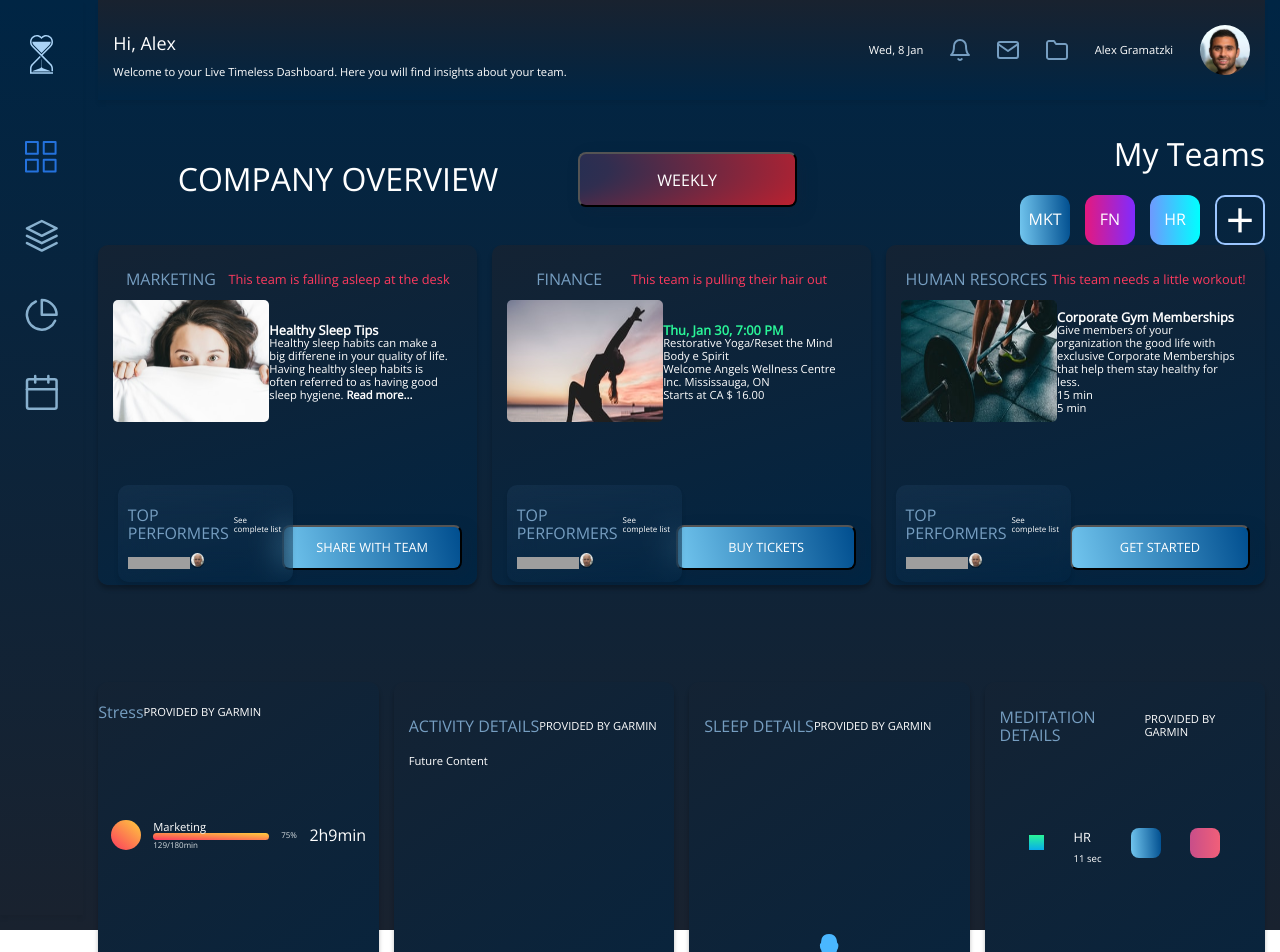
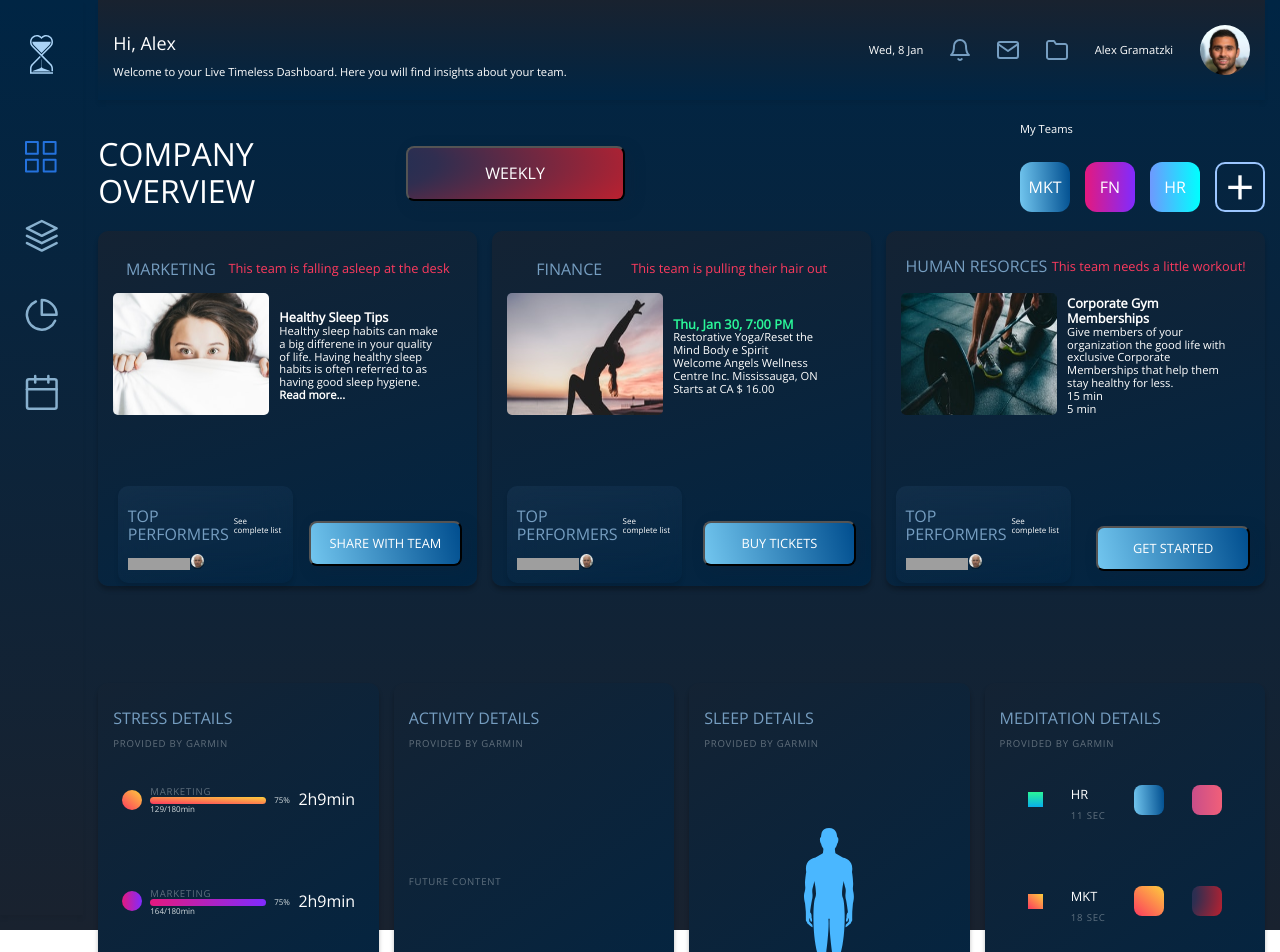
Before and after one commit to fabiomantelli/react_dashboard, a React (Create React App) app: page /company in a window 1280 px wide. Shown: the top 952 px of the page. Built offline with nearby package versions, Linux system fonts and the light colour scheme; grey boxes are pictures that could not be loaded.

Commit message:
primeira versao

```diff
--- a/src/App.css
+++ b/src/App.css
@@ -181,6 +181,7 @@
   grid-row: body;
   grid-template-columns: [overview] 1.2fr [meditation-column] 1fr [stress] 1fr;
   grid-template-rows: [meditation-row] 1fr [intolerance] 1fr;
+  height: 100vh;
 }
 
 .body ul {
--- a/src/components/conteudo/company/Company.js
+++ b/src/components/conteudo/company/Company.js
@@ -28,7 +28,7 @@ class Company extends Component {
                 <div className="company-overview">
                     <div className="company-overview-main">
                         <h1>COMPANY OVERVIEW</h1>
-                        <button id="company-overview-weekly">WEEKLY</button>
+                        <button id="company-overview-button">WEEKLY</button>
 
                     </div>
 
@@ -54,7 +54,7 @@ class Company extends Component {
 
                             <div id="woman-main"><img src={Woman} alt="Woman"></img></div>
 
-                            <div>
+                            <div className="text-options">
                                 <h2><strong>Healthy Sleep Tips</strong></h2>
                                 <h3>Healthy sleep habits can make a big differene in your quality of life.
                                     Having healthy sleep habits is often referred to as having good sleep hygiene. <strong>Read more...</strong>
@@ -79,7 +79,7 @@ class Company extends Component {
 
                             <div id="finance-main"><img src={Finance} alt="Finance"></img></div>
 
-                            <div id="text-finance">
+                            <div className="text-options">
                                 <h2 id="date-finance"><strong>Thu, Jan 30, 7:00 PM</strong></h2>
                                 <h3>Restorative Yoga/Reset the Mind Body e Spirit</h3>
                                 <h3>Welcome Angels Wellness Centre Inc. Mississauga, ON</h3>
@@ -103,7 +103,7 @@ class Company extends Component {
 
                             <div id="corporate-main"><img src={Corporate} alt="Corporate"></img></div>
 
-                            <div>
+                            <div className="text-options">
                                 <h2><strong>Corporate Gym Memberships</strong></h2>
                                 <h3>
                                     Give members of your organization the good life with exclusive
@@ -176,9 +176,9 @@ class Company extends Component {
 
                 <div className="details">
                     <div className="stress-details">
-                        <div className="title-details">
-                            <h1 className="title">Stress</h1>
-                            <h2>PROVIDED BY GARMIN</h2>
+                        <div>
+                            <h1 className="title">STRESS DETAILS</h1>
+                            <h2 className="provided">PROVIDED BY GARMIN</h2>
                         </div>
 
                         <div id="itens-orange">
@@ -216,10 +216,11 @@ class Company extends Component {
                             <h3>75%</h3>
                             <h4>2h9min</h4>
                         </div>
+
                     </div>
 
                     <div className="activity-details">
-                        <div className="title-details">
+                        <div className="provided">
                             <h1 className="title">ACTIVITY DETAILS</h1>
                             <h2>PROVIDED BY GARMIN</h2>
                         </div>
@@ -229,7 +230,7 @@ class Company extends Component {
                     </div>
 
                     <div className="sleep-details">
-                        <div className="title-details">
+                        <div className="provided">
                             <h1 className="title">SLEEP DETAILS</h1>
                             <h2>PROVIDED BY GARMIN</h2>
                         </div>
@@ -237,7 +238,7 @@ class Company extends Component {
                     </div>
 
                     <div className="meditation-details">
-                        <div className="title-details">
+                        <div className="provided">
                             <h1 className="title">MEDITATION DETAILS</h1>
                             <h2>PROVIDED BY GARMIN</h2>
                         </div>
@@ -272,6 +273,7 @@ class Company extends Component {
                             <div id="green-icon" />
                         </div>
 
+
                     </div>
                 </div>
 
--- a/src/components/conteudo/company/Styles.css
+++ b/src/components/conteudo/company/Styles.css
@@ -1,8 +1,4 @@
 /* Styles Company */
-
-.title {
-    font-size: 1em;
-  }
 
 
 /* Container ----- */
@@ -10,28 +6,25 @@
     display: grid;
     grid-column: conteudo;
     grid-row: body;
-    grid-template-rows: [line1] 1fr [line2] 3fr [line3] 1.5fr [line4] 4fr;
-    grid-row: body;
+    grid-template-rows: [line1] 1fr [line2] 3fr [line3] 1fr [line4] 3fr;
     height: 100vh;
-
   }
 
 /* Container ----- */
 .company-overview {
     display: grid;
     grid-row: line1;
-    grid-template-columns: [main] 2fr [icons] 1fr;
+    grid-template-columns: [main] 6fr [icons] 1fr;
 }
 
 .company-overview-main {
-    display: flex;
-    flex-direction: row;
+    display: grid;
+    grid-template-columns: 1fr 2fr;
     grid-column: main;
     align-items: center;
-    justify-content: space-evenly;
 }
 
-#company-overview-weekly {
+#company-overview-button {
     width: 218.96px;
     height: 55.1px;
     background: radial-gradient(375% 375% at -66.67% 29.17%, #01325B 0%, #302E50 21.3%, #ED1C24 57.86%, #004B7F 100%);
@@ -43,8 +36,13 @@
     display: grid;
     grid-column: icons;
     justify-items: flex-end;
-    align-content: center;
+    justify-items: left;
 }
+
+.company-overview-icons h1 {
+    font-size: 0.7em;
+}
+
 
 .company-overview-icons-list {
     display: flex;
@@ -110,6 +108,10 @@
     grid-gap: 15px;
 }
 
+.text-options {
+    padding: 10px;
+}
+
 .options-marketing {
     display: grid;
     grid-column: marketing;
@@ -145,7 +147,7 @@
 
 
 .options-marketing #share-button {
-    width: 180px;
+    width: 12em;
     height: 45px;
     background: linear-gradient(76.46deg, #72C6EF -0.02%, #004E8F 100.02%);
     box-shadow: 5px 5px 15px rgba(16, 35, 54, 0.27);
@@ -197,7 +199,7 @@
 }
 
 .options-finance #buy-tickets-button {
-    width: 180px;
+    width: 12em;
     height: 45px;
     background: linear-gradient(76.46deg, #72C6EF -0.02%, #004E8F 100.02%);
     box-shadow: 5px 5px 15px rgba(16, 35, 54, 0.27);
@@ -244,7 +246,7 @@
 }
 
 .options-human-resorces #get-started-button {
-    width: 180px;
+    width: 12em;
     height: 45px;
     background: linear-gradient(76.46deg, #72C6EF -0.02%, #004E8F 100.02%);
     box-shadow: 5px 5px 15px rgba(16, 35, 54, 0.27);
@@ -271,6 +273,7 @@
 }
 
 .top-marketing {
+    display: grid;
     grid-column: top1;
     background: linear-gradient(168.4deg, rgba(156, 198, 255, 0.084) -28.9%, rgba(0, 37, 68, 0.3) 108.17%);
     box-shadow: 0px 4px 4px rgba(0, 0, 0, 0.1);
@@ -280,7 +283,7 @@
     padding: 10px;
 }
 
-.top-marketing .main-title {
+.main-title {
     display: flex;
     align-items: center;
     justify-content: space-evenly;
@@ -298,11 +301,6 @@
     padding: 10px;
 }
 
-.top-finance .main-title {
-    display: flex;
-    align-items: center;
-    justify-content: space-evenly;
-}
 
 .top-human-resorces {
     display: grid;
@@ -315,13 +313,6 @@
     padding: 10px;
 }
 
-
-.top-human-resorces .main-title {
-    display: flex;
-    align-items: center;
-    justify-content: space-evenly;
-}
-
 .details {
     display: grid;
     grid-row: line4;
@@ -329,23 +320,24 @@
     grid-gap: 15px;
 }
 
-.title-details {
-    display: flex;
-    flex-direction: row;
-    align-items: center;
-}
-
 .stress-details {
     display: grid;
     grid-column: stress-details;
-    grid-template-rows: 1fr repeat(3, 3fr);
+    grid-template-rows: 1fr repeat(3, 2fr);
     background: linear-gradient(145.47deg, #19222F -28.9%, #002544 108.17%);
     box-shadow: 0px 4px 4px rgba(0, 0, 0, 0.25);
     border-radius: 10px;
+    padding: 15px;
 }
 
+
 .details h2 {
-    font-size: 0.7em;
+    font-size: 0.6em;
+    letter-spacing: 0.08em;
+    text-transform: uppercase;
+    color: #D6DEE1;
+
+opacity: 0.4;
 }
 
 .details h3 {
@@ -353,65 +345,63 @@
     color: #D6DEE1;
 }
 
-.details #itens-orange {
+#itens-orange {
     display: flex;
     flex-direction: row;
     justify-content: space-evenly;
     align-items: center;
 }
 
-.details #circle-orange {
-    width: 30px;
-    height: 30px;
+#circle-orange {
+    width: 20px;
+    height: 20px;
     background: linear-gradient(221.02deg, #FECE3D 0%, #FC3A5E 100%);
     border-radius: 50px;
 }
 
-.details #bar-orange {
+#bar-orange {
     width: 115.38px;
     height: 7px;
     background: linear-gradient(183.02deg, #FECE3D 0%, #FC3A5E 100%);
     border-radius: 12px;
 }
 
-
-.details #itens-purple {
+#itens-purple {
     display: flex;
     flex-direction: row;
     justify-content: space-evenly;
     align-items: center;
 }
 
-.details #circle-purple {
-    width: 30px;
-    height: 30px;
+#circle-purple {
+    width: 20px;
+    height: 20px;
     background: linear-gradient(90deg, #E4197E -0.19%, #802BFF 100.04%);
     border-radius: 50px;
 }
 
-.details #bar-purple {
+#bar-purple {
     width: 115.38px;
     height: 7px;
     background: linear-gradient(90deg, #E4197E -0.19%, #802BFF 100.04%);
     border-radius: 12px;
 }
 
-
-.details #itens-blue {
+#itens-blue {
     display: flex;
     flex-direction: row;
     justify-content: space-evenly;
     align-items: center;
 }
 
-.details #circle-blue {
-    width: 30px;
-    height: 30px;
+#circle-blue {
+    width: 20px;
+    height: 20px;
     background: linear-gradient(90deg, #6E99FE -0.14%, #00FFFF 99.94%);
     border-radius: 50px;
 }
 
-.details #bar-blue {
+#bar-blue {
     width: 115.38px;
     height: 7px;
     background: linear-gradient(90deg, #6E99FE -0.14%, #00FFFF 99.94%);
@@ -421,7 +411,7 @@
 .activity-details {
     display: grid;
     grid-column: activity-details;
-    grid-template-rows: 1fr 9fr;
+    grid-template-rows: 1fr 1fr;
     background: linear-gradient(145.47deg, #19222F -28.9%, #002544 108.17%);
     box-shadow: 0px 4px 4px rgba(0, 0, 0, 0.25);
     border-radius: 10px;
@@ -431,7 +421,7 @@
 .sleep-details {
     display: grid;
     grid-column: sleep-details;
-    grid-template-rows: 1fr 9fr;
+    grid-template-rows: 1fr 4fr;
     background: linear-gradient(145.47deg, #19222F -28.9%, #002544 108.17%);
     box-shadow: 0px 4px 4px rgba(0, 0, 0, 0.25);
     border-radius: 10px;
@@ -447,7 +437,7 @@
 .meditation-details {
     display: grid;
     grid-column: meditation-details;
-    grid-template-rows: 1fr repeat(3, 3fr);
+    grid-template-rows: 1fr repeat(3, 2fr);
     background: linear-gradient(145.47deg, #19222F -28.9%, #002544 108.17%);
     box-shadow: 0px 4px 4px rgba(0, 0, 0, 0.25);
     border-radius: 10px;
--- a/src/components/conteudo/profile/Styles.css
+++ b/src/components/conteudo/profile/Styles.css
@@ -154,15 +154,12 @@ grid-template-rows: [profile] 1fr [personal] 1.5fr;
 
 
 .personal h2 {
-    font-size: 0.9em;
-}
-
-.personal h3 {
     font-size: 0.8em;
 }
 
+
 .personal h4 {
-    font-size: 0.6em;
+    font-size: 0.7em;
 }
 
 
@@ -185,6 +182,7 @@ grid-template-rows: [profile] 1fr [personal] 1.5fr;
     line-height: 1.5;
 }
 
+
 .manage-stress div:nth-child(2) {
     padding: 20px;
 }
@@ -202,7 +200,7 @@ grid-template-rows: [profile] 1fr [personal] 1.5fr;
     box-sizing: border-box;
     border-radius: 5px;
     padding-top: 10px;
-    font-size: 0.8em;
+    font-size: 0.5em;
 }
 
 #stress-box {
@@ -210,12 +208,12 @@ grid-template-rows: [profile] 1fr [personal] 1.5fr;
     box-sizing: border-box;
     border-radius: 5px;
     padding-top: 10px;
-    font-size: 0.8em;
+    font-size: 0.5em;
 }
 
 .personal #manage-stress-box {
     display: grid;
-    grid-template-columns: 1fr 2fr 1.3fr 4fr;
+    grid-template-columns: 1fr 1fr 1fr;
     grid-gap: 5px;
     padding: 5px 0 5px 0;
     align-items: center;
@@ -229,7 +227,7 @@ grid-template-rows: [profile] 1fr [personal] 1.5fr;
 }
 
 .personal .manage-stress h3 {
-    font-size: 0.7em;
+    font-size: 0.5em;
 }
 
 .personal .steps-manager {
@@ -257,12 +255,13 @@ grid-template-rows: [profile] 1fr [personal] 1.5fr;
 .steps-manager div:nth-child(2) h3 {
     padding-bottom: 10px;
 }
+
 #business-box {
     border: 1px solid #C7D7E5;
     box-sizing: border-box;
     border-radius: 5px;
     padding-top: 10px;
-    font-size: 0.8em;
+    font-size: 0.5em;
 }
 
 #activities-box {
@@ -270,7 +269,7 @@ grid-template-rows: [profile] 1fr [personal] 1.5fr;
     box-sizing: border-box;
     border-radius: 5px;
     padding-top: 10px;
-    font-size: 0.8em;
+    font-size: 0.5em;
 }
 
 .personal #steps-manager-box {
@@ -289,7 +288,7 @@ grid-template-rows: [profile] 1fr [personal] 1.5fr;
 }
 
 .personal .steps-manager h3 {
-    font-size: 0.7em;
+    font-size: 0.5em;
 }
 
 /* Container ----- */
```
